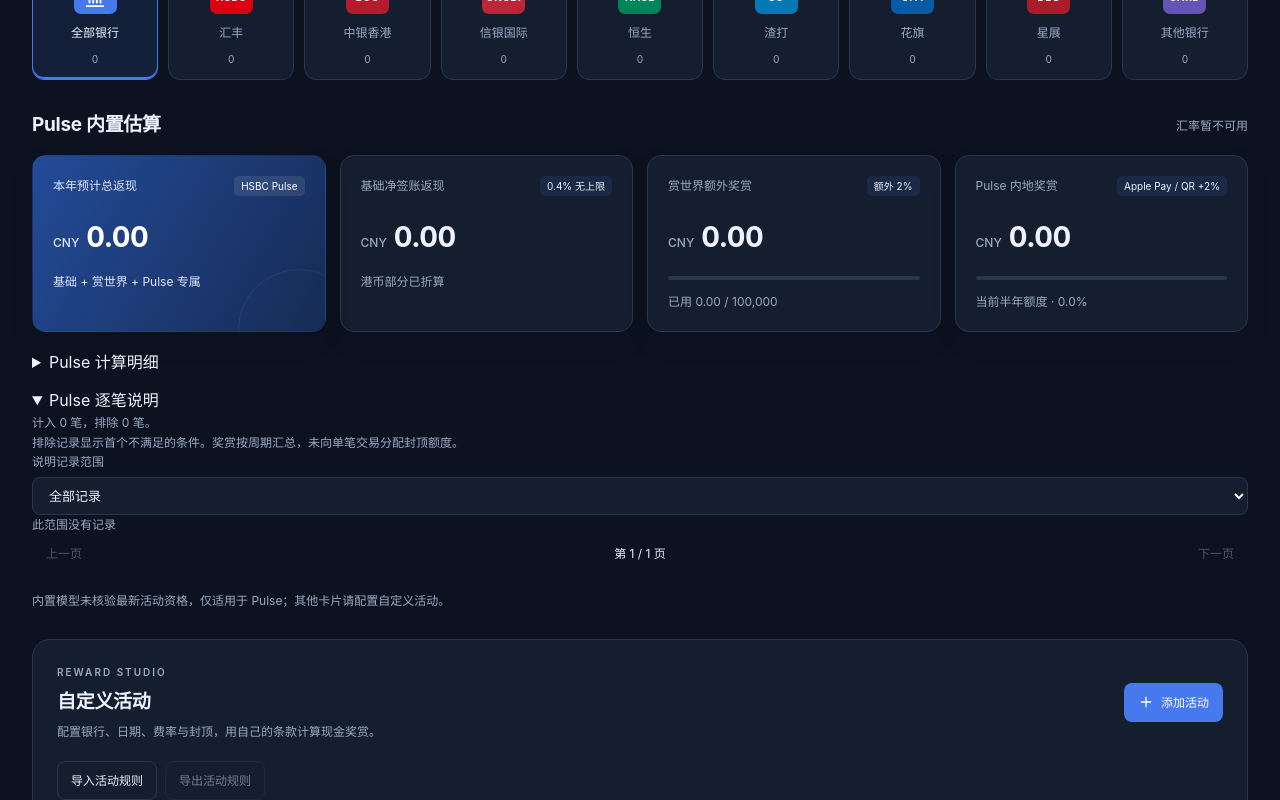
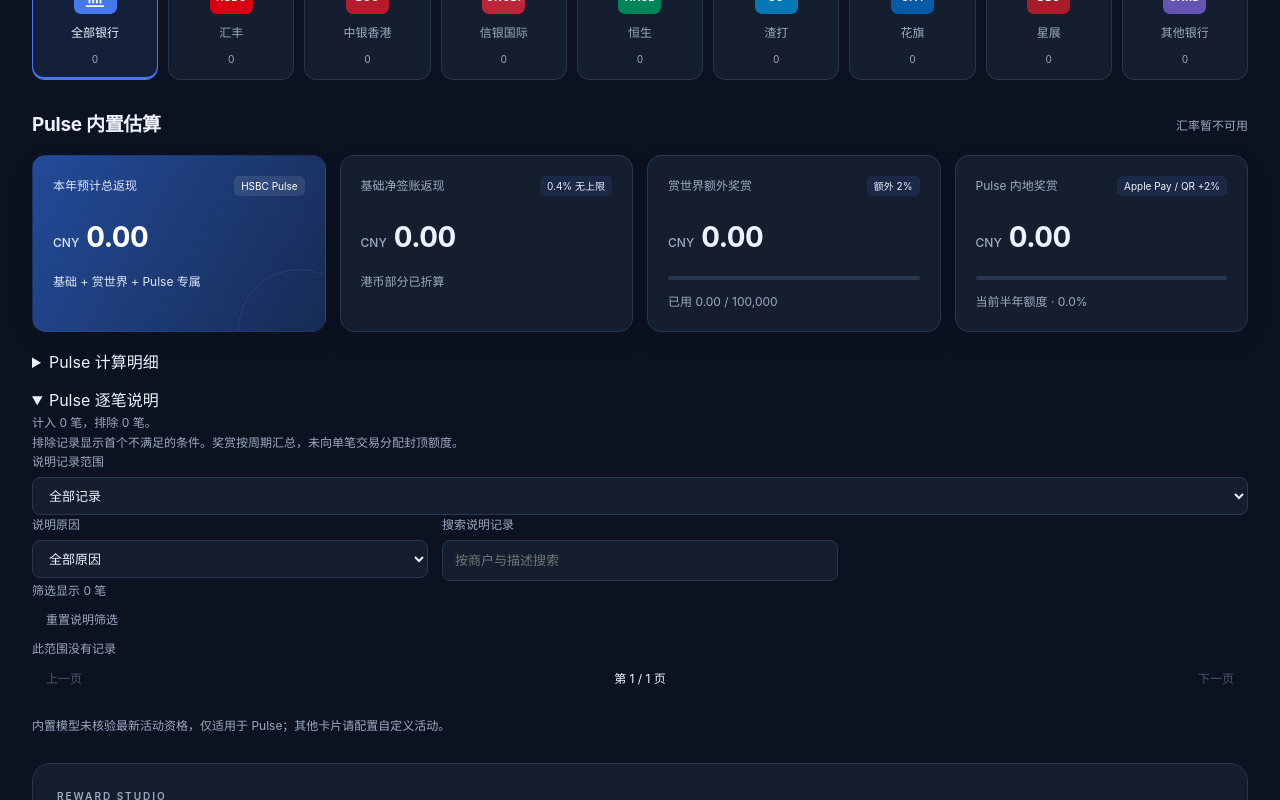
Before and after one commit to leeeway/CardPulse, a React (Vite) app: page / in a window 1280 px wide. Both pictures are taken after a click on the heading "Pulse 逐笔说明". Shown: the part 1130-1930 px from the top of the page. Built offline with nearby package versions, Linux system fonts and the light colour scheme.

Commit message:
feat: filter reward explanations by reason and merchant

```diff
--- a/src/components/TransactionExplanations.jsx
+++ b/src/components/TransactionExplanations.jsx
@@ -1,4 +1,5 @@
 import React, { useMemo, useState } from 'react';
+import { filterExplanations } from '../core/explanation-filters.js';
 const PAGE_SIZE = 25;
 export default function TransactionExplanations({
   getEntries,
@@ -9,16 +10,22 @@ export default function TransactionExplanations({
 }) {
   const [open, setOpen] = useState(false);
   const [status, setStatus] = useState('all');
+  const [reason, setReason] = useState('all');
+  const [query, setQuery] = useState('');
   const [page, setPage] = useState(0);
   const entries = useMemo(() => (open ? getEntries() : []), [open, getEntries]);
   const filtered = useMemo(
-    () =>
-      entries.filter(
-        (entry) =>
-          status === 'all' || entry.included === (status === 'included'),
-      ),
-    [entries, status],
+    () => filterExplanations(entries, { status, reason, query }),
+    [entries, status, reason, query],
   );
+  const reasonCounts = useMemo(() => {
+    const counts = new Map();
+    for (const entry of entries)
+      counts.set(entry.reason, (counts.get(entry.reason) || 0) + 1);
+    // Retain a selected reason after a correction removes its last matching record.
+    if (reason !== 'all' && !counts.has(reason)) counts.set(reason, 0);
+    return [...counts];
+  }, [entries, reason]);
   const pageCount = Math.max(1, Math.ceil(filtered.length / PAGE_SIZE));
   const currentPage = Math.min(page, pageCount - 1);
   const excludedCounts = useMemo(() => {
@@ -71,6 +78,53 @@ export default function TransactionExplanations({
               <option value="excluded">{t('仅排除记录')}</option>
             </select>
           </label>
+          <div className="form-grid">
+            <label className="field">
+              <span>{t('说明原因')}</span>
+              <select
+                aria-label={t('说明原因')}
+                value={reason}
+                onChange={(event) => {
+                  setReason(event.target.value);
+                  setPage(0);
+                }}
+              >
+                <option value="all">{t('全部原因')}</option>
+                {reasonCounts.map(([key, count]) => (
+                  <option key={key} value={key}>
+                    {t(reasonLabels[key] || key)} · {count}
+                  </option>
+                ))}
+              </select>
+            </label>
+            <label className="field">
+              <span>{t('搜索说明记录')}</span>
+              <input
+                type="search"
+                value={query}
+                placeholder={t('按商户与描述搜索')}
+                onChange={(event) => {
+                  setQuery(event.target.value);
+                  setPage(0);
+                }}
+              />
+            </label>
+          </div>
+          <p className="muted small" aria-live="polite">
+            {t('筛选显示 {count} 笔', { count: filtered.length })}
+          </p>
+          <button
+            type="button"
+            className="btn btn-ghost"
+            onClick={() => {
+              setStatus('all');
+              setReason('all');
+              setQuery('');
+              setPage(0);
+            }}
+          >
+            {t('重置说明筛选')}
+          </button>
           {filtered.length ? (
             <div className="explanation-table">
               <table>
--- /dev/null
+++ b/src/core/explanation-filters.js
@@ -0,0 +1,13 @@
+export function filterExplanations(
+  entries,
+  { status = 'all', reason = 'all', query = '' } = {},
+) {
+  const needle = query.trim().toLowerCase();
+  return entries.filter(
+    (entry) =>
+      (status === 'all' || entry.included === (status === 'included')) &&
+      (reason === 'all' || entry.reason === reason) &&
+      (!needle ||
+        (entry.transaction.description || '').toLowerCase().includes(needle)),
+  );
+}
--- a/src/core/i18n.js
+++ b/src/core/i18n.js
@@ -1,5 +1,11 @@
 // UI text is translated explicitly; transaction descriptions and user activity names stay untouched.
 export const traditional = {
+  说明原因: '說明原因',
+  全部原因: '全部原因',
+  搜索说明记录: '搜尋說明記錄',
+  按商户与描述搜索: '按商戶與描述搜尋',
+  '筛选显示 {count} 笔': '篩選顯示 {count} 筆',
+  重置说明筛选: '重設說明篩選',
   活动消费试算: '活動簽賬試算',
   试算消费金额: '試算簽賬金額',
   试算消费日期: '試算簽賬日期',
```
Also changed, not shown: 2 other files (tests, documents, lock files or other folders).
